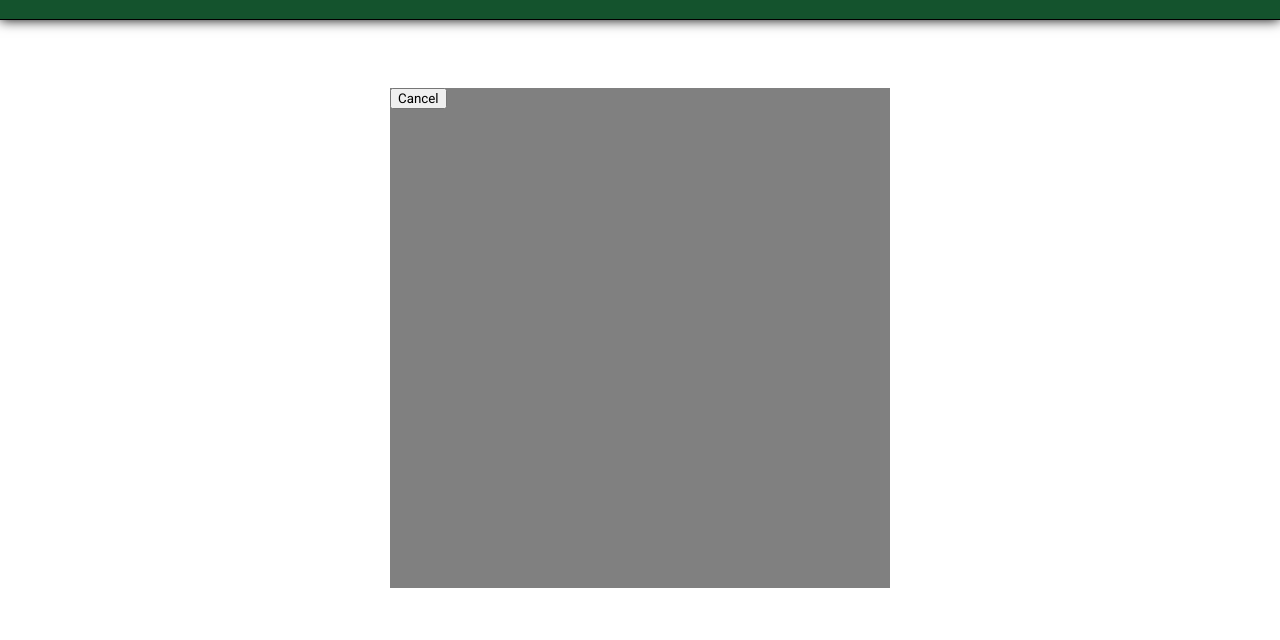
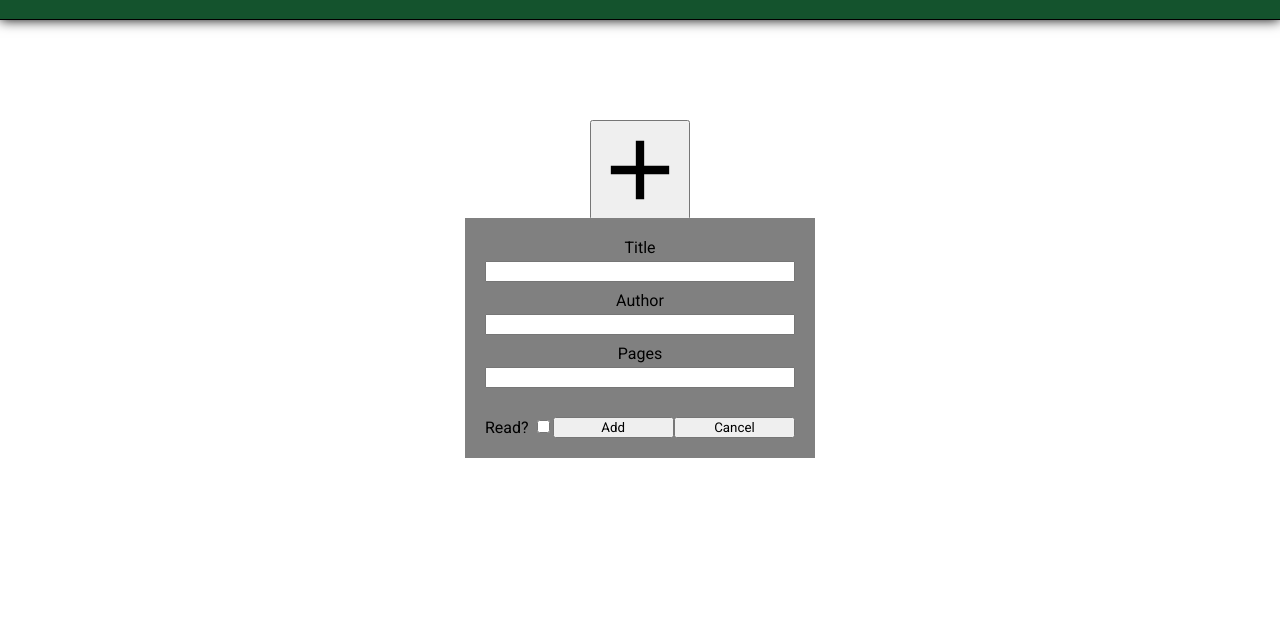
Before and after one commit to GhidBase/library-project, a plain HTML site: page index.html in a window 1280 px wide. Shown: the part 62-702 px from the top of the page. Drawn offline with Linux system fonts and the light colour scheme; a web font is replaced by a local one.

Commit message:
Add input fields and improve grid layout

```diff
--- a/css/styles.css
+++ b/css/styles.css
@@ -30,8 +30,8 @@ body {
 
 .library {
     display: grid;
-    grid-template-columns: repeat(auto-fit, 125px);
-    grid-template-rows: repeat(auto-fit, 280px);
+    grid-template-columns: repeat(auto-fit, 110px);
+    grid-template-rows: repeat(auto-fit, 250px);
     grid-row: 2;
     padding: 25px 10% 25px 10%;
     flex: 1;
@@ -39,6 +39,8 @@ body {
     justify-content: center;
     justify-items: center;
     align-items: center;
+    overflow: auto;
+    gap: 30px 20px;
 }
 
 .book {
@@ -87,13 +89,49 @@ body {
 
 .book-input {
     position: absolute;
-    width: 500px;
-    height: 500px;
+    width: 350px;
+    height: 240px;
     top: 50%;
     left: 50%;
     transform: translate(-50%, -50%);
     background-color: grey;
     z-index: 2;
+
+    display: flex;
+    flex-direction: column;
+    padding: 20px;
+    box-sizing: border-box;
+    justify-content: center;
+    gap: 20px;
+
+}
+
+.book-input .inputs {
+    display: flex;
+    flex-direction: column;
+    align-self: stretch;
+    flex: 1;
+    justify-content: space-between;
+}
+
+.book-input > .inputs > div {
+    display: flex;
+    flex-direction: column;
+    align-items: stretch;
+    flex: 1;
+    gap: 4px;
+}
+
+.book-input > .inputs > div > label {
+    align-self: center;
+}
+
+.book-input .clickables {
+    display: flex;
+}
+
+.book-input .clickables button {
+    flex: 1;
 }
 
 .addBook {
--- a/index.html
+++ b/index.html
@@ -13,7 +13,29 @@
     <body>
 
         <div class="book-input" id="book-input">
-            <button id="cancel-button">Cancel</button>
+            <div class="inputs">
+                <div>
+                    <label for="title">Title</label>
+                    <input type="text" name="title" id="title">
+                </div>
+                <div>
+                    <label for="author">Author</label>
+                    <input type="text" name="author" id="author">
+                </div>
+                <div>
+                    <label for="pages">Pages</label>
+                    <input type="number" name="pages" id="pages">
+                </div>
+            </div>
+
+            <div class="clickables">
+                <div>
+                    <label for="read-status">Read?</label>
+                    <input type="checkbox" name="read" id="read-status">
+                </div>
+                <button id="submit-button">Add</button>
+                <button id="cancel-button">Cancel</button>
+            </div>
         </div>
 
         <div class="header">
--- a/js/javascript.js
+++ b/js/javascript.js
@@ -4,6 +4,11 @@ const libraryElement = document.querySelector("#library");
 const addBookButton = document.querySelector("#addBook");
 const cancelButton = document.querySelector("#cancel-button");
 const bookInputWindow = document.querySelector("#book-input");
+const submitButton = document.querySelector("#submit-button");
+const titleInput = submitButton.querySelector("#title");
+const authorInput = submitButton.querySelector("#author");
+const pagesInput = submitButton.querySelector("#pages");
+const readStatus = submitButton.querySelector("#read-status")
 
 function Book(title, author, pages, readStatus) {
     this.title = title;
@@ -35,3 +40,7 @@ addBookButton.addEventListener("click", function() {
 cancelButton.addEventListener("click", function() {
     hideAddBookWindow();
 })
+
+submitButton.addEventListener("click", function() {
+    addBookToLibrary()
+})
```
